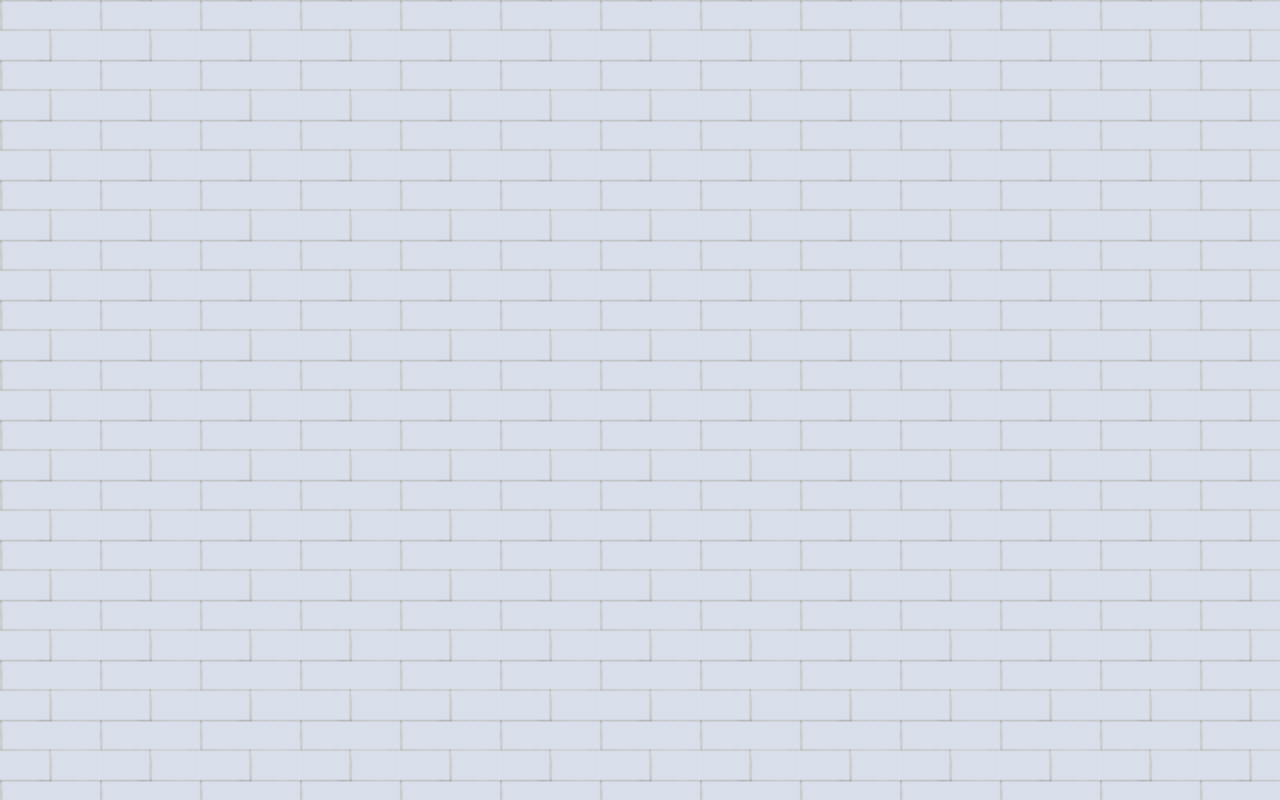
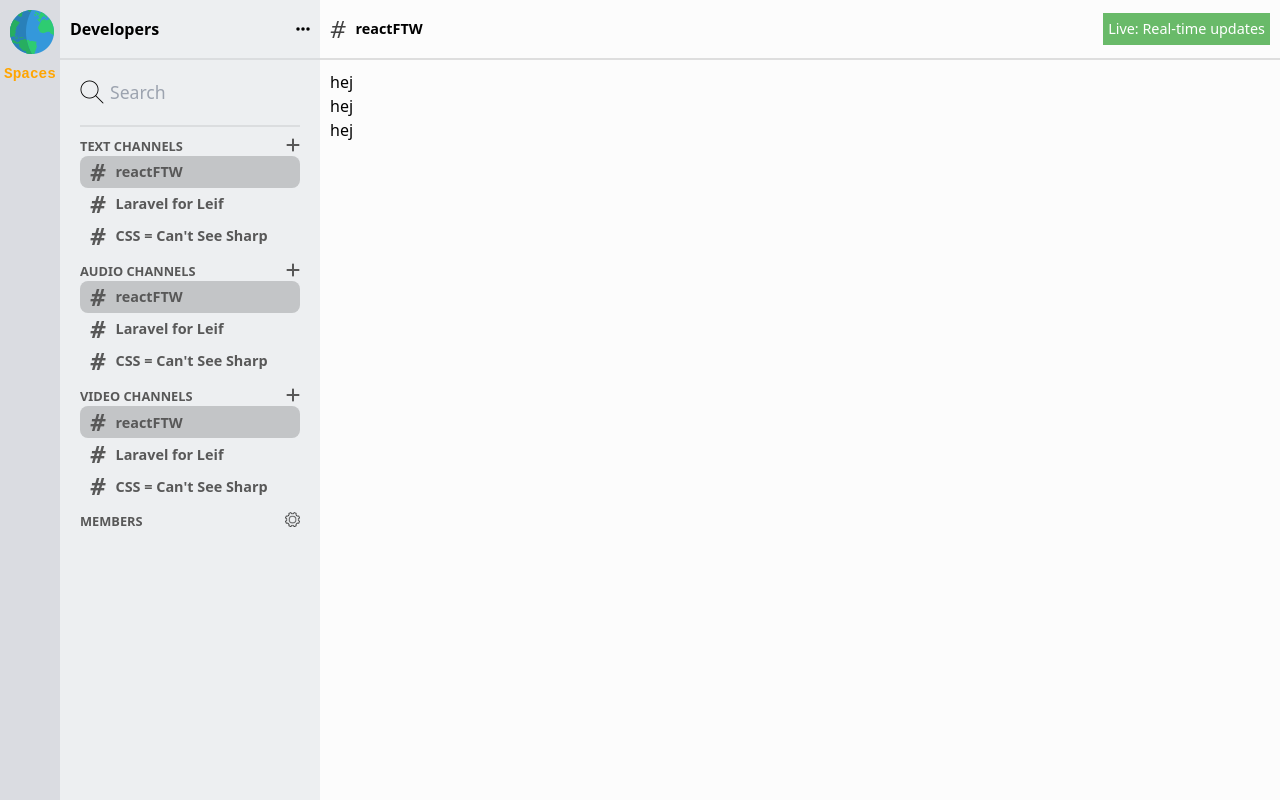
Before and after one commit to J0nas7/yourspace__slack-discord-clone, a Next.js app: page / in a window 1280 px wide. Built offline with nearby package versions, Linux system fonts and the light colour scheme.

Commit message:
More CSS naming adjustments

```diff
--- a/src/core-ui/Private.scss
+++ b/src/core-ui/Private.scss
@@ -4,7 +4,7 @@
     font-size: 1.5rem;
 }
 
-.mainWrapper {
+.page-wrapper {
     width: 100%;
     height: auto;
     --spaceBg: #edeff1;
@@ -18,13 +18,13 @@
         font-size: 1.2rem;
     }
 
-    .sidepanelWrapper {
+    .sidepanel-wrapper {
         width: 60px;
         height: 100vh;
         float: left;
         background-color: #dadce1;
 
-        .sidepanelHeader {
+        .sidepanel-header {
             width: 100%;
             height: auto;
 
@@ -46,21 +46,21 @@
         }
     }
 
-    .leftside {
+    .left-side {
         order: 1;
     }
-    .rightside {
+    .right-side {
         margin-left: auto;
         order: 2;
     }
 
-    .spaceWrapper {
+    .space-wrapper {
         width: calc(25% - 60px);
         height: 100vh;
         float: left;
         background-color: var(--spaceBg);
 
-        .spaceHeader {
+        .space-header {
             width: 100%;
             height: var(--headerH);
             padding: 0 10px;
@@ -69,23 +69,23 @@
             background-color: var(--spaceBg);
             border-bottom: 2px #dbdddf solid;
 
-            .spaceTitle {
+            .space-title {
                 font-weight: 700;
             }
         }
 
-        .spaceContent {
+        .space-content {
             width: 100%;
             padding: 10px;
             height: calc(100vh - var(--headerH));
 
-            .spaceSearch {
+            .space-search {
                 width: calc(100% - 20px);
                 margin: 10px;
                 padding-bottom: 20px;
                 border-bottom: 2px #dbdddf solid;
 
-                .spaceSearchField {
+                .space-search-field {
                     width: 100%;
                     height: 24px;
                     font-size: 1.1rem;
@@ -98,18 +98,18 @@
                 }
             }
 
-            .channelFormat, .channelInfo {
+            .channel-format, .channel-info {
                 width: calc(100% - 20px);
                 margin: 10px;
 
-                .channelFormatTop, .channelInfoTop {
+                .channel-format-top, .channel-info-top {
                     display: flex;
                     font-weight: 700;
                     color: #585858;
                     text-transform: uppercase;
 
-                    .leftside { font-size: .8rem; }
-                    &.members .channelInfoSettings {
+                    .left-side { font-size: .8rem; }
+                    &.members .channel-info-settings {
                         display: block;
                         width: 15px;
                         height: 15px;
@@ -121,7 +121,7 @@
                 }
             }
 
-            .channelFormatListItem {
+            .channel-format-list-item {
                 display: flex;
                 align-items: center;
                 width: 100%;
@@ -146,13 +146,13 @@
         }
     }
 
-    .channelWrapper {
+    .channel-wrapper {
         width: 75%;
         height: 100vh;
         background-color: var(--channelBg);
         float: right;
 
-        .channelHeader {
+        .channel-header {
             width: 100%;
             height: var(--headerH);
             display: flex;
@@ -162,7 +162,7 @@
             border-bottom: 2px #dedede solid;
             position: relative;
 
-            .leftside {
+            .left-side {
                 display: flex;
                 align-items: center;
 
@@ -170,12 +170,12 @@
                     @include hashtag;
                     margin-right: 10px;
                 }
-                .channelName {
+                .channel-name {
                     font-weight: bold;
                     font-size: .9rem;
                 }
             }
-            .rightside {
+            .right-side {
                 background-color: rgb(105, 186, 105);
                 color: white;
                 padding: 5px;
@@ -183,54 +183,10 @@
             }
         }
 
-        .channelContent {
+        .channel-content {
             width: 100%;
             padding: 10px;
             height: calc(100vh - var(--headerH));
         }
     }
-
-
-    .mainContents {
-        width: calc(100% - 20px);
-        height: auto;
-        margin: 10px;
-        padding: 10px;
-        //background: #fff;
-
-        @media (min-width: 992px) {
-            width: 990px;
-            margin: 0 auto;
-            margin-top: 10px;
-        }
-
-        &:has(.homePage) {
-            background: white;
-        }
-
-        .contentWrapper {
-            width: 100%;
-            margin-top: 10px;
-            display: inline-block;
-
-            .card-wrapper {
-                width: 100%;
-                height: auto;
-                padding: 10px;
-
-                background-color: #fff;
-                border-color: #000;
-                border-style: solid;
-                border-width: 1px;
-                padding-bottom: 20px;
-                margin-bottom: 20px;
-                //border-bottom: 1px #999 solid;
-                //border-bottom: 10px #d8dfea solid;
-
-                /*&:last-child {
-                    border-bottom: 0;
-                }*/
-            }
-        }
-    }
 }
--- a/src/core-ui/private-layout.tsx
+++ b/src/core-ui/private-layout.tsx
@@ -16,7 +16,7 @@ export const PrivateLayout = ({children} : any) => {
     }
 
     return (
-        <Block className="main-wrapper">
+        <Block className="private-wrapper">
             <Sidepanel></Sidepanel>
             <Space></Space>
             <Channel>{children}</Channel>
--- a/src/core-ui/private/channelsList.tsx
+++ b/src/core-ui/private/channelsList.tsx
@@ -19,8 +19,8 @@ export const ChannelList = ({
     return (
         <Block className="channel-format">
             <Block className="channel-format-top">
-                <Text variant="span" className="channel-format-name leftside">{format} channels</Text>
-                <FontAwesomeIcon icon={faPlus} className="channel-new-channel rightside" />
+                <Text variant="span" className="channel-format-name left-side">{format} channels</Text>
+                <FontAwesomeIcon icon={faPlus} className="channel-new-channel right-side" />
             </Block>
             <Block className="channel-format-list">
                 {channelsList && channelsList.map((channelName:string, i:string) =>
--- a/src/core-ui/private/space.tsx
+++ b/src/core-ui/private/space.tsx
@@ -14,10 +14,10 @@ export default function Space() {
   return (
     <Block className="space-wrapper">
         <Block className="space-header">
-          <Block className="leftside">
+          <Block className="left-side">
             <Text className="space-title">Developers</Text>
           </Block>
-          <Block className="rightside">
+          <Block className="right-side">
             <FontAwesomeIcon icon={faEllipsis} />
           </Block>
         </Block>
@@ -39,8 +39,8 @@ export default function Space() {
 
           <Block className="channel-info members">
             <Block className="channel-info-top members">
-              <Text variant="span" className="channel-info-name leftside">MEMBERS</Text>
-              <Text variant="span" className="channel-info-settings rightside" />
+              <Text variant="span" className="channel-info-name left-side">MEMBERS</Text>
+              <Text variant="span" className="channel-info-settings right-side" />
             </Block>
           </Block>
         </Block>
--- a/src/hooks/useAuthContext.ts
+++ b/src/hooks/useAuthContext.ts
@@ -18,7 +18,7 @@ export const useAuthContext = () => {
                 }
             }
         }
-        return false
+        return true// false in production!
     })
 
     const setAuthContext = (context:string) => {
--- a/src/pages/guest/login.tsx
+++ b/src/pages/guest/login.tsx
@@ -40,13 +40,13 @@ export default function Login() {
     }, [])
 
     return (
-        <Block className={styles.login}>
+        <Block className="login">
             <Heading title="Sign in to your account" />
-            <Text className={styles.teaserTxt}>Your space to hangout and communicate</Text>
+            <Text className="teaser-text">Your space to hangout and communicate</Text>
 
-            <Block className={styles.guestForm}>
+            <Block className="guest-form">
                 {errorMsg && status === 'resolved' && (
-                    <Text className={styles.error_notice} variant="p">{errorMsg}</Text>
+                    <Text className="error-notice" variant="p">{errorMsg}</Text>
                 )}
 
                 <form onSubmit={doLogin}>
@@ -70,11 +70,11 @@ export default function Login() {
 
                     <Text variant="p">
                         <button
-                            className={'login-btn button ' + (loginPending ? styles.pending : '')}
+                            className={'login-btn button ' + (loginPending ? "pending" : "")}
                             onClick={doLogin}
                             disabled={status === 'resolving'}
                         >
-                            <Text variant="span" className="btnTxt">Log on</Text>
+                            <Text variant="span" className="button button-text">Log on</Text>
                         </button>
                     </Text>
                 </form>
--- a/src/pages/index.tsx
+++ b/src/pages/index.tsx
@@ -30,7 +30,7 @@ export default function Home() {
   return (
     <Block>
       {messages && messages.map((message, i) =>
-        <Block className="channel-message"></Block>
+        <Block className="channel-message">hej</Block>
       )}
     </Block>
   )
```
